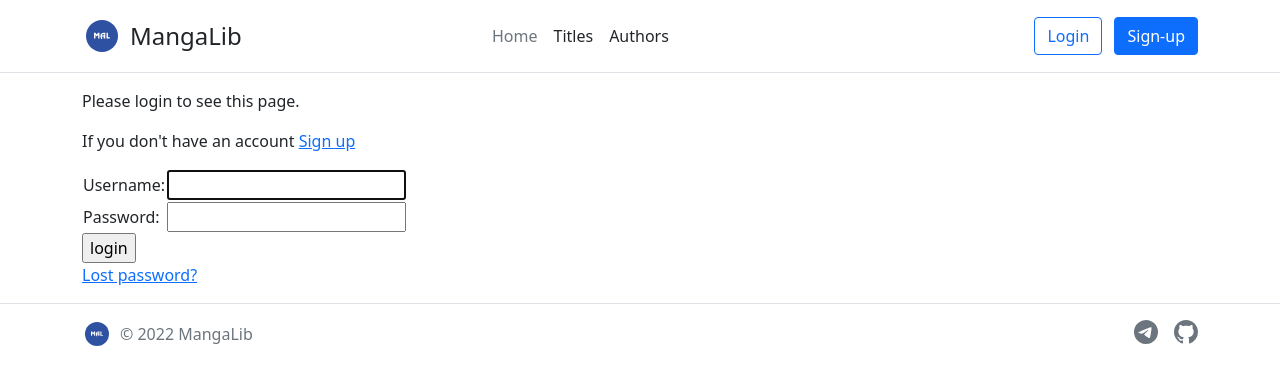
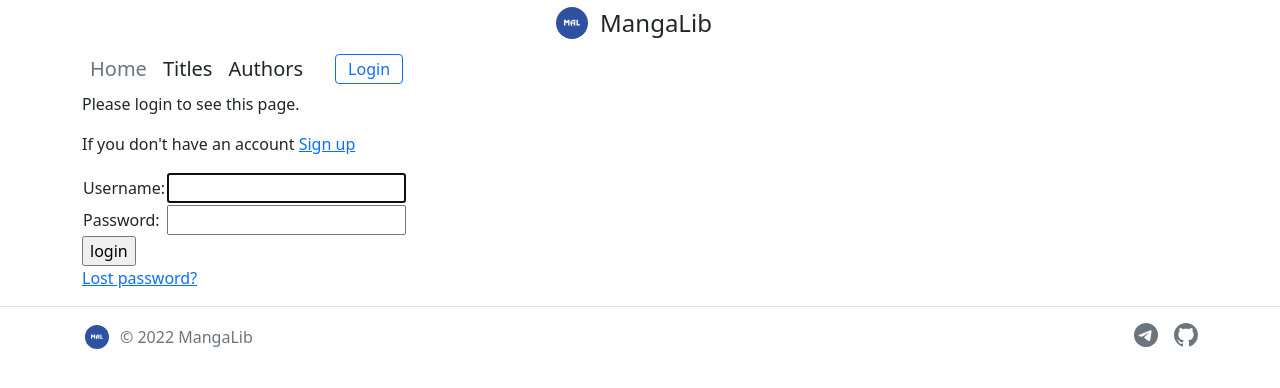
Before and after one commit to mdlufy/django-mangalib, a Django app: page /accounts/login/?next=/catalog/author/1/delete/ in a window 1280 px wide. Shown: the top 388 px of the page. Run offline with Django 4.2, Linux system fonts and the light colour scheme.

Commit message:
added sticky header

```diff
--- a/catalog/templates/base_generic.html
+++ b/catalog/templates/base_generic.html
@@ -8,19 +8,17 @@
   <meta name="viewport" content="width=device-width, initial-scale=1">
   <link href="https://cdn.jsdelivr.net/npm/bootstrap@5.1.3/dist/css/bootstrap.min.css" rel="stylesheet"
     integrity="sha384-1BmE4kWBq78iYhFldvKuhfTAU6auU8tT94WrHftjDbrCEXSU1oBoqyl2QvZ6jIW3" crossorigin="anonymous">
-  <script src="https://cdn.jsdelivr.net/npm/bootstrap@5.1.3/dist/js/bootstrap.bundle.min.js"
-    integrity="sha384-ka7Sk0Gln4gmtz2MlQnikT1wXgYsOg+OMhuP+IlRH9sENBO0LRn5q+8nbTov4+1p"
-    crossorigin="anonymous"></script>
-  <script src="{% static 'js/script.js' %}"></script>
-  <link rel="stylesheet" href="{% static 'css/header.css' %}" type="text/css">
-  <link rel="stylesheet" href="{% static 'css/footer.css' %}" type="text/css">
+  <link rel="stylesheet" href="{% static 'css/header.css' %}">
+  <link rel="stylesheet" href="{% static 'css/footer.css' %}">
   <link rel="icon" href="{% static 'images/myanimelist.ico' %}">
   <style>
-
     img {
       max-width: 100%;
     }
 
+    .btn {
+      padding: 0.15rem 0.75rem;
+    }
   </style>
 </head>
 
@@ -29,61 +27,73 @@
 
   <svg xmlns="http://www.w3.org/2000/svg" style="display: none;">
     <symbol id="mangalib" viewBox="0 0 1024 1024">
-   <circle cx="512" cy="512" r="512" style="fill:#2e51a2"/>
-   <path d="M432.49 410.61V590.3l-44.86-.06V479l-43.31 51.29-42.43-52.44-.43 112.75H256V410.65h47l39.79 54.29 43-54.31zm184.06 44.14.53 135.15h-50.45l-.17-61.25h-59.73c1.49 10.65 4.48 27 8.9 38 3.31 8.13 6.36 16 12.44 24.06l-36.37 24c-7.45-13.57-13.27-28.52-18.73-44.42a198.31 198.31 0 0 1-10.82-46.49c-1.81-16-2.07-31.38 2.28-47.19a83.37 83.37 0 0 1 24.77-39.81c6.68-6.25 16-10.67 23.47-14.66s15.85-5.63 23.62-7.66a158 158 0 0 1 25.41-3.9c8.49-.73 23.62-1.41 51-.6l11.63 37.31h-58.78c-12.65.17-18.73 0-28.61 4.46a47.7 47.7 0 0 0-27.26 41l56.81.7.81-38.61h49.26zM701.72 410v141.35L768 552l-9.17 37.87H656.28V409.33z" style="fill:#fff"/>
+      <circle cx="512" cy="512" r="512" style="fill:#2e51a2" />
+      <path
+        d="M432.49 410.61V590.3l-44.86-.06V479l-43.31 51.29-42.43-52.44-.43 112.75H256V410.65h47l39.79 54.29 43-54.31zm184.06 44.14.53 135.15h-50.45l-.17-61.25h-59.73c1.49 10.65 4.48 27 8.9 38 3.31 8.13 6.36 16 12.44 24.06l-36.37 24c-7.45-13.57-13.27-28.52-18.73-44.42a198.31 198.31 0 0 1-10.82-46.49c-1.81-16-2.07-31.38 2.28-47.19a83.37 83.37 0 0 1 24.77-39.81c6.68-6.25 16-10.67 23.47-14.66s15.85-5.63 23.62-7.66a158 158 0 0 1 25.41-3.9c8.49-.73 23.62-1.41 51-.6l11.63 37.31h-58.78c-12.65.17-18.73 0-28.61 4.46a47.7 47.7 0 0 0-27.26 41l56.81.7.81-38.61h49.26zM701.72 410v141.35L768 552l-9.17 37.87H656.28V409.33z"
+        style="fill:#fff" />
     </symbol>
     <symbol id="telegram" viewBox="0 0 16 16">
-    <path d="M16 8A8 8 0 1 1 0 8a8 8 0 0 1 16 0zM8.287 5.906c-.778.324-2.334.994-4.666 2.01-.378.15-.577.298-.595.442-.03.243.275.339.69.47l.175.055c.408.133.958.288 1.243.294.26.006.549-.1.868-.32 2.179-1.471 3.304-2.214 3.374-2.23.05-.012.12-.026.166.016.047.041.042.12.037.141-.03.129-1.227 1.241-1.846 1.817-.193.18-.33.307-.358.336a8.154 8.154 0 0 1-.188.186c-.38.366-.664.64.015 1.088.327.216.589.393.85.571.284.194.568.387.936.629.093.06.183.125.27.187.331.236.63.448.997.414.214-.02.435-.22.547-.82.265-1.417.786-4.486.906-5.751a1.426 1.426 0 0 0-.013-.315.337.337 0 0 0-.114-.217.526.526 0 0 0-.31-.093c-.3.005-.763.166-2.984 1.09z"/>
+      <path
+        d="M16 8A8 8 0 1 1 0 8a8 8 0 0 1 16 0zM8.287 5.906c-.778.324-2.334.994-4.666 2.01-.378.15-.577.298-.595.442-.03.243.275.339.69.47l.175.055c.408.133.958.288 1.243.294.26.006.549-.1.868-.32 2.179-1.471 3.304-2.214 3.374-2.23.05-.012.12-.026.166.016.047.041.042.12.037.141-.03.129-1.227 1.241-1.846 1.817-.193.18-.33.307-.358.336a8.154 8.154 0 0 1-.188.186c-.38.366-.664.64.015 1.088.327.216.589.393.85.571.284.194.568.387.936.629.093.06.183.125.27.187.331.236.63.448.997.414.214-.02.435-.22.547-.82.265-1.417.786-4.486.906-5.751a1.426 1.426 0 0 0-.013-.315.337.337 0 0 0-.114-.217.526.526 0 0 0-.31-.093c-.3.005-.763.166-2.984 1.09z" />
     </symbol>
     <symbol id="github" viewBox="0 0 16 16">
-    <path d="M8 0C3.58 0 0 3.58 0 8c0 3.54 2.29 6.53 5.47 7.59.4.07.55-.17.55-.38 0-.19-.01-.82-.01-1.49-2.01.37-2.53-.49-2.69-.94-.09-.23-.48-.94-.82-1.13-.28-.15-.68-.52-.01-.53.63-.01 1.08.58 1.23.82.72 1.21 1.87.87 2.33.66.07-.52.28-.87.51-1.07-1.78-.2-3.64-.89-3.64-3.95 0-.87.31-1.59.82-2.15-.08-.2-.36-1.02.08-2.12 0 0 .67-.21 2.2.82.64-.18 1.32-.27 2-.27.68 0 1.36.09 2 .27 1.53-1.04 2.2-.82 2.2-.82.44 1.1.16 1.92.08 2.12.51.56.82 1.27.82 2.15 0 3.07-1.87 3.75-3.65 3.95.29.25.54.73.54 1.48 0 1.07-.01 1.93-.01 2.2 0 .21.15.46.55.38A8.012 8.012 0 0 0 16 8c0-4.42-3.58-8-8-8z"/>
+      <path
+        d="M8 0C3.58 0 0 3.58 0 8c0 3.54 2.29 6.53 5.47 7.59.4.07.55-.17.55-.38 0-.19-.01-.82-.01-1.49-2.01.37-2.53-.49-2.69-.94-.09-.23-.48-.94-.82-1.13-.28-.15-.68-.52-.01-.53.63-.01 1.08.58 1.23.82.72 1.21 1.87.87 2.33.66.07-.52.28-.87.51-1.07-1.78-.2-3.64-.89-3.64-3.95 0-.87.31-1.59.82-2.15-.08-.2-.36-1.02.08-2.12 0 0 .67-.21 2.2.82.64-.18 1.32-.27 2-.27.68 0 1.36.09 2 .27 1.53-1.04 2.2-.82 2.2-.82.44 1.1.16 1.92.08 2.12.51.56.82 1.27.82 2.15 0 3.07-1.87 3.75-3.65 3.95.29.25.54.73.54 1.48 0 1.07-.01 1.93-.01 2.2 0 .21.15.46.55.38A8.012 8.012 0 0 0 16 8c0-4.42-3.58-8-8-8z" />
     </symbol>
   </svg>
 
-  <header class="p-3 mb-3 border-bottom">
-    <div class="container">
-      <div class="d-flex flex-wrap align-items-center justify-content-center justify-content-lg-start">
-      <a href="/" class="d-flex align-items-center mb-3 mb-md-0 me-md-auto text-dark text-decoration-none">
-        <svg class="bi me-2" width="40" height="32"><use xlink:href="#mangalib"/></svg>
+  <a href="/" class="navbar-brand d-flex align-items-center justify-content-center text-dark text-decoration-none ">
+    <svg class="bi me-2" width="40" height="32">
+      <use xlink:href="#mangalib" />
+    </svg>
     <span class="fs-4">MangaLib</span>
   </a>
 
-      <ul class="nav col-12 col-lg-auto me-lg-auto mb-2 justify-content-center mb-md-0">
+  <nav class="navbar sticky-top navbar-toggler bg-body">
+    <div class="container">
+      <div class="row">
+        <div class="col align-self-center d-flex flex-wrap justify-content-start">
+
+          <ul class="nav col-auto col-lg-auto mb-md-0">
             <li><a href="{% url 'index' %}" class="nav-link px-2 link-secondary">Home</a></li>
             <li><a href="{% url 'books' %}" class="nav-link px-2 link-dark">Titles</a></li>
             <li><a href="{% url 'authors' %}" class="nav-link px-2 link-dark">Authors</a></li>
           </ul>
-
+        </div>
         {% if user.is_authenticated %}
-      <div class="dropdown text-end">
-        <a href="#" class="d-block link-dark text-decoration-none dropdown-toggle" id="dropdownUser1" data-bs-toggle="dropdown" aria-expanded="false">
-          <img src="https://github.com/mdo.png" alt="mdo" width="32" height="32" class="rounded-circle">
+        <div class="col dropdown text-end align-self-center justify-content-sm-end justify-content-end">
+          <a href="#" class="d-block link-dark text-decoration-none dropdown-toggle" id="dropdownUser1"
+            data-bs-toggle="dropdown" aria-expanded="false">
+            <!-- <img src="https://github.com/mdo.png" alt="mdo" width="32" height="32" class="rounded-circle"> -->
             {{ user.get_username }}
           </a>
           <ul class="dropdown-menu text-small" aria-labelledby="dropdownUser1">
             <li><a class="dropdown-item" href="{% url 'my-borrowed' %}">My borrowed</a></li>
-          <li><hr class="dropdown-divider"></li>
+            <li>
+              <hr class="dropdown-divider">
+            </li>
             {% if user.is_staff %}
             {% if perms.catalog.can_mark_returned %}
             <li><a class="dropdown-item" href="{% url 'all-borrowed'%}">All borrowed</a></li>
             <li><a class="dropdown-item" href="{% url 'book-create'%}">Add book</a></li>
             <li><a class="dropdown-item" href="{% url 'author-create'%}">Add author</a></li>
-              <li><hr class="dropdown-divider"></li>
+            <li>
+              <hr class="dropdown-divider">
+            </li>
             {% endif %}
             {% endif %}
             <li><a class="dropdown-item" href="{% url 'logout'%}?next={{request.path}}">Sign out</a></li>
           </ul>
         </div>
-
         {% else %}
-      <div class="col-md-3 text-end">
-        <a href="{% url 'login' %}?next={{request.path}}" class="btn btn-outline-primary me-2">Login</button></a>
-        <a href="{% url 'registration' %}?next={{request.path}}" class="btn btn-primary">Sign-up</button></a>
+        <div class="col-auto text-center align-self-center">
+          <a href="{% url 'login' %}?next={{request.path}}" class="btn btn-outline-primary">Login</button></a>
+          <!-- <a href="{% url 'registration' %}?next={{request.path}}" class="btn btn-primary">Sign-up</button></a> -->
         </div>
         {% endif %}
-
       </div>
-  </header>
+    </div>
+  </nav>
 
   <div class="container">
     {% block content %}{% endblock %}
@@ -113,19 +123,31 @@
       <div class="d-flex flex-wrap justify-content-between align-items-center">
         <div class="col-md-4 d-flex align-items-center">
           <a href="/" class="mb-3 me-2 mb-md-0 text-muted text-decoration-none lh-1">
-          <svg class="bi" width="30" height="24"><use xlink:href="#mangalib"/></svg>
+            <svg class="bi" width="30" height="24">
+              <use xlink:href="#mangalib" />
+            </svg>
           </a>
           <span class="text-muted">&copy; 2022 MangaLib</span>
         </div>
 
         <ul class="nav col-md-4 justify-content-end list-unstyled d-flex">
-        <li class="ms-3"><a class="text-muted" href="https://t.me/luffyforever/"><svg class="bi" width="24" height="24"><use xlink:href="#telegram"/></svg></a></li>
-        <li class="ms-3"><a class="text-muted" href="https://github.com/mdlufy"><svg class="bi" width="24" height="24"><use xlink:href="#github"/></svg></a></li>
+          <li class="ms-3"><a class="text-muted" href="https://t.me/luffyforever/"><svg class="bi" width="24"
+                height="24">
+                <use xlink:href="#telegram" />
+              </svg></a></li>
+          <li class="ms-3"><a class="text-muted" href="https://github.com/mdlufy"><svg class="bi" width="24"
+                height="24">
+                <use xlink:href="#github" />
+              </svg></a></li>
         </ul>
       </div>
     </div>
   </footer>
 
+  <script src="https://cdn.jsdelivr.net/npm/bootstrap@5.1.3/dist/js/bootstrap.bundle.min.js"
+    integrity="sha384-ka7Sk0Gln4gmtz2MlQnikT1wXgYsOg+OMhuP+IlRH9sENBO0LRn5q+8nbTov4+1p"
+    crossorigin="anonymous"></script>
+  <script src="{% static 'js/script.js' %}"></script>
 </body>
 
 </html>
```
Lines whose indentation alone changed are shown as unchanged.
